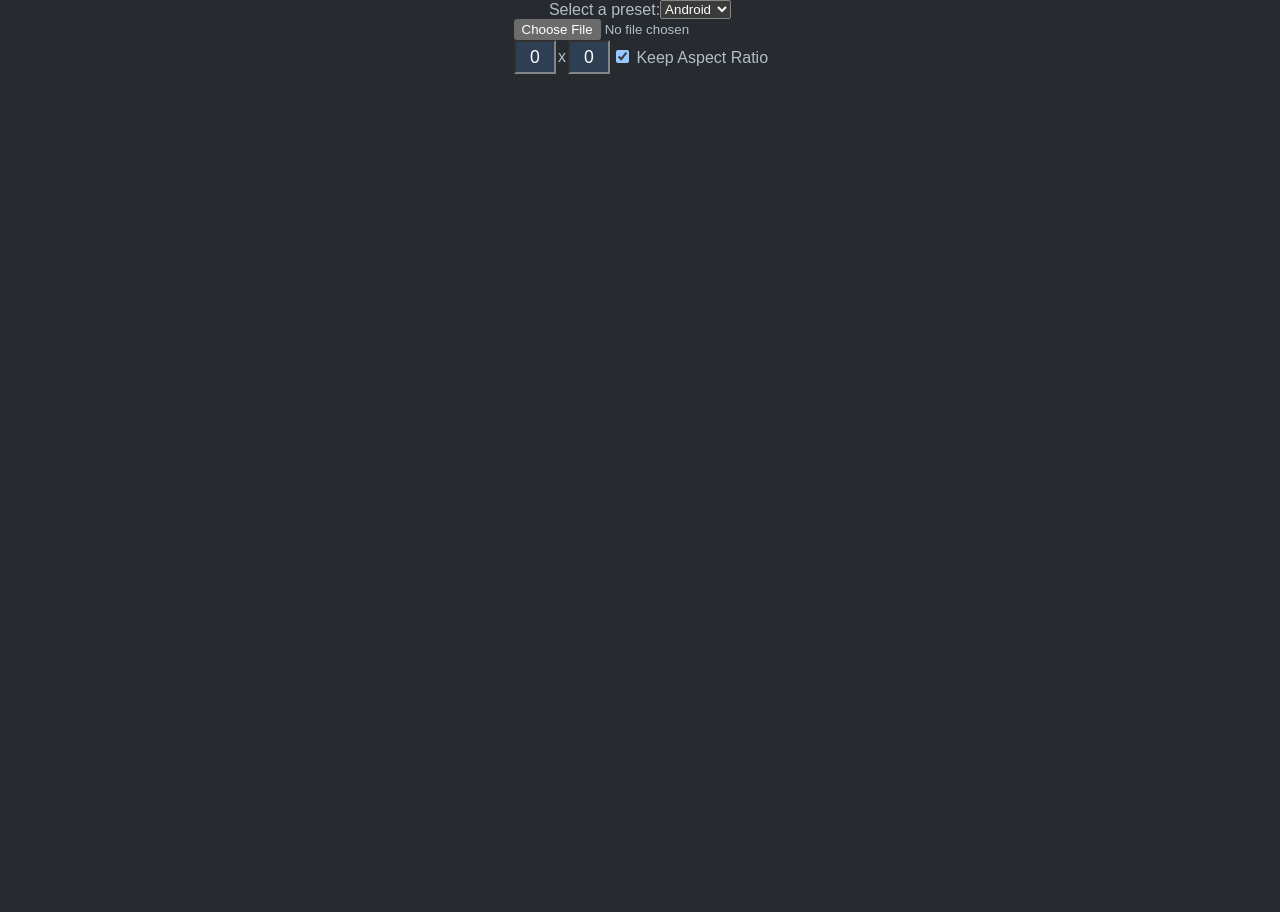
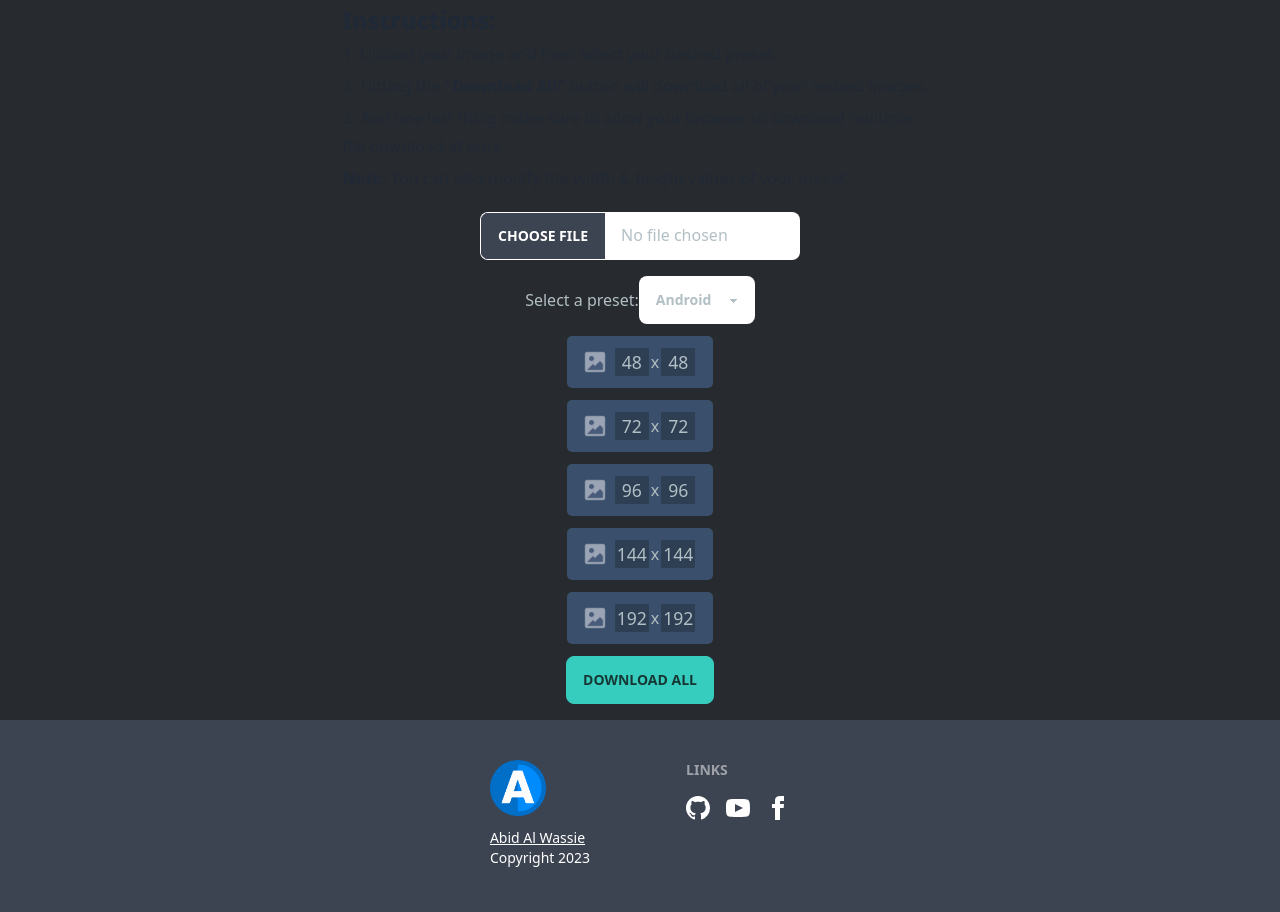
Before and after one commit to AbidAlWassie/icon-resizer, a website: page index.html in a window 1280 px wide. Before the commit the page ends 800 px from the top, so only its background shows below. Drawn offline with Linux system fonts and the light colour scheme.

Commit message:
updated main file

```diff
--- a/index.html
+++ b/index.html
@@ -4,64 +4,99 @@
 <head>
   <meta charset="UTF-8">
   <meta http-equiv="X-UA-Compatible" content="IE=edge">
+  <link rel="shortcut icon" href="assets/shortcut-icon.png">
   <meta name="viewport" content="width=device-width, initial-scale=1.0">
   <link rel="stylesheet" href="css/style.css">
-  <!-- <script src="js/preset.js" defer></script> -->
-  <script src="js/resize.js" defer></script>
-  <title>icon resizer</title>
+  <link rel="stylesheet" href="css/output.css">
+  <script src="js/preset.js" defer></script>
+  <title>Presets Test</title>
 </head>
 
 <body>
 
-  <!-- <div class="upload container">
-    <input type="file" class="resizerImg">
-    <label>
-      <input type="checkbox" class="keepAspect" checked>
-      Keep Aspect Ratio
-    </label>
-  </div> -->
+  <div class="instructions container">
+    <article class="prose">
+      <h2>Instructions:</h2>
+      <p>1. Upload your image and then select your desired preset.</p>
+      <p>2. Hitting the <span class="font-bold">"Download All"</span> button will download all of your resized images.
+      </p>
+      <p>3. And one last thing make sure to allow your browser to download multiple file download at once.</p>
+      <p><span class="font-bold">Note:</span> You can also modify the width & height values of your preset.</p>
+    </article>
+  </div>
+
+  <div class="upload container my-4">
+    <input type="file" class="uploadImg file-input w-full max-w-xs cursor-pointer">
+    <!-- <label class="label cursor-pointer ml-4">
+      <input class="checkbox" type="checkbox" class="resizerAspect" checked>
+      <span class="label-text">
+        Keep Aspect Ratio
+      </span>
+    </label> -->
+  </div>
 
   <div class="preset container">
-    <label for="icons">Select a preset:</label>
-    <select id="icons" name="icons">
+    <label for="icons label">Select a preset:</label>
+    <select id="icons" class="select max-w-xs" name="icons">
+      <!-- <option disabled selected>None</option> -->
       <option value="android">Android</option>
       <option value="ios">iOS</option>
       <option value="desktop">Desktop</option>
-      <option value="linux">iOS</option>
-      <option value="macos">iOS</option>
+      <option value="linux">Linux</option>
+      <option value="macos">macOS</option>
+      <!-- <option value="none">None</option> -->
     </select>
-    <!-- <input type="number" id="inputField" placeholder="number of icons">
-    <button class="primaryBtn" id="addBtn">Add Size</button>
-    <button>Create Preset</button> -->
   </div>
 
-  <div class="resizer container">
-    <input type="file" class="resizerImg">
-  </div>
-
-  <div class="container dimensions">
-    <input type="text" class="resizeUnit width" value="0">
-    x
-    <input type="text" class="resizeUnit height" value="0">
-    <label>
-      <input type="checkbox" class="keepAspect" checked>
-      Keep Aspect Ratio
-    </label>
-  </div>
-
-  <div class="container output">
-    <canvas class="resizeCanvas" width="200" height="200"></canvas>
-  </div>
+  <!-- <div class="customPreset container">
+    <input type="number" id="inputField" placeholder="add size">
+    <button class="primaryBtn" id="addBtn">Add More</button>
+    <button>Create Preset</button>
+  </div> -->
 
 
   <div class="presetValues container">
-    <div id="resizeOptions">
-    </div>
+    <div id="resizeOptions"></div>
+  </div>
+
+  <div class="downloadImg container">
+    <button class="btn btn-accent" onclick="resizeAndDownload()">Download All</button>
   </div>
 
   <!-- <div class="output container">
-    <canvas class="resizeCanvas" width="500" height="500"></canvas>
+    <canvas class="resizedImgCanvas" width="500" height="500"></canvas>
   </div> -->
+
+  <footer class="footer p-10 bg-neutral text-neutral-content mt-4 flex justify-center align-middle">
+    <div class="mx-10">
+      <img class="w-14 h-14" src="assets/shortcut-icon.png" alt="">
+      <p><a href="https://onemandev.studio" target="_blank" class="link">Abid Al Wassie</a><br />Copyright 2023</p>
+    </div>
+    <div class="mx-10">
+      <span class="footer-title">Links</span>
+      <div class="grid grid-flow-col gap-4">
+        <a href="https://github.com/AbidAlWassie" target="_blank" class="cursor-pointer"><svg
+            xmlns="http://www.w3.org/2000/svg" width="24" height="24" viewBox="0 0 16 16" class="fill-current">
+            <path
+              d="M8 0C3.58 0 0 3.58 0 8c0 3.54 2.29 6.53 5.47 7.59.4.07.55-.17.55-.38 0-.19-.01-.82-.01-1.49-2.01.37-2.53-.49-2.69-.94-.09-.23-.48-.94-.82-1.13-.28-.15-.68-.52-.01-.53.63-.01 1.08.58 1.23.82.72 1.21 1.87.87 2.33.66.07-.52.28-.87.51-1.07-1.78-.2-3.64-.89-3.64-3.95 0-.87.31-1.59.82-2.15-.08-.2-.36-1.02.08-2.12 0 0 .67-.21 2.2.82.64-.18 1.32-.27 2-.27.68 0 1.36.09 2 .27 1.53-1.04 2.2-.82 2.2-.82.44 1.1.16 1.92.08 2.12.51.56.82 1.27.82 2.15 0 3.07-1.87 3.75-3.65 3.95.29.25.54.73.54 1.48 0 1.07-.01 1.93-.01 2.2 0 .21.15.46.55.38A8.013 8.013 0 0 0 16 8c0-4.42-3.58-8-8-8z">
+            </path>
+          </svg></a>
+        <a href="https://youtube.com/@oneManDev" target="_blank" class="cursor-pointer"><svg
+            xmlns="http://www.w3.org/2000/svg" width="24" height="24" viewBox="0 0 24 24" class="fill-current">
+            <path
+              d="M19.615 3.184c-3.604-.246-11.631-.245-15.23 0-3.897.266-4.356 2.62-4.385 8.816.029 6.185.484 8.549 4.385 8.816 3.6.245 11.626.246 15.23 0 3.897-.266 4.356-2.62 4.385-8.816-.029-6.185-.484-8.549-4.385-8.816zm-10.615 12.816v-8l8 3.993-8 4.007z">
+            </path>
+          </svg></a>
+        <a href="https://facebook.com/AbidAlWassie/" target="_blank" class="cursor-pointer"><svg
+            xmlns="http://www.w3.org/2000/svg" width="24" height="24" viewBox="0 0 24 24" class="fill-current">
+            <path
+              d="M9 8h-3v4h3v12h5v-12h3.642l.358-4h-4v-1.667c0-.955.192-1.333 1.115-1.333h2.885v-5h-3.808c-3.596 0-5.192 1.583-5.192 4.615v3.385z">
+            </path>
+          </svg></a>
+
+      </div>
+    </div>
+  </footer>
 
 </body>
 
```
Also changed, not shown: css/output.css.
